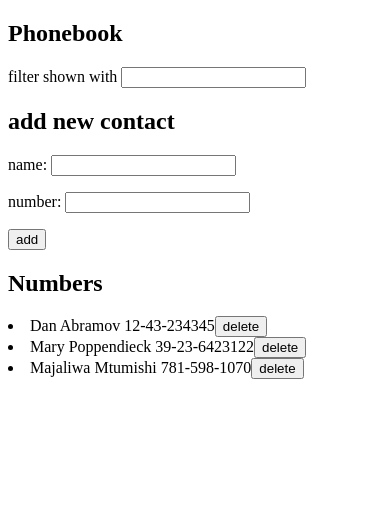
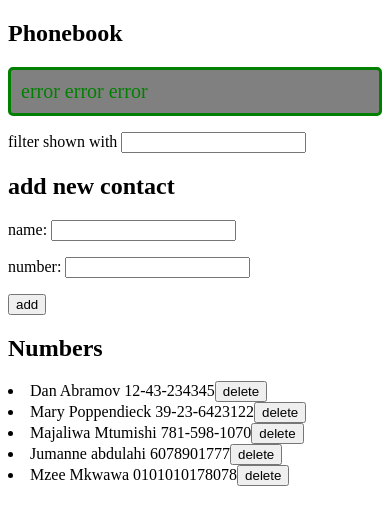
Before and after one commit to iskm/stack, a React (Create React App) app in the folder part2/phonebook/: page / in a window 390 px wide. Shown: the top 524 px of the page. Built offline with nearby package versions, Linux system fonts and the light colour scheme; data requests are answered from the project's data file.

Commit message:
ex2.16 added custom component to display status of phonebook

```diff
--- a/part2/phonebook/db.json
+++ b/part2/phonebook/db.json
@@ -14,6 +14,16 @@
       "name": "Majaliwa Mtumishi",
       "id": 5,
       "number": "781-598-1070"
+    },
+    {
+      "name": "Jumanne abdulahi",
+      "number": "6078901777",
+      "id": 6
+    },
+    {
+      "name": "Mzee Mkwawa",
+      "number": "0101010178078",
+      "id": 7
     }
   ]
 }
--- a/part2/phonebook/src/App.js
+++ b/part2/phonebook/src/App.js
@@ -50,11 +50,24 @@ const Filter = (props) => {
   )
 }
 
+// create component to display error messages
+const Notification = ({message}) => {
+  if (message === null)
+    return null
+
+  return (
+    <div className='error'>
+      {message}
+    </div>
+  )
+}
+
 const App = () => {
   const [persons, setPersons] = useState([])
   const [newName, setNewName] = useState('')
   const [number, setPhoneNumber] = useState('')
   const [searchTerm, setSearchTerm] = useState('')
+  const [errorMessage, setErrorMessage] = useState(`error error error`)
 
   useEffect(() => {
     personService
@@ -75,6 +88,8 @@ const App = () => {
         number: number
       }
       // store new person locally and on the local server
+      setErrorMessage(`Added ${newName}`)
+      setTimeout(() => setErrorMessage('All good'), 5000)
       personService
         .create(newPerson)
         .then(response =>
@@ -96,6 +111,7 @@ const App = () => {
   return (
     <div>
       <h2>Phonebook</h2>
+      <Notification message={errorMessage} />
       <Filter searchTerm={searchTerm} setSearchTerm={setSearchTerm} />
       <h2> add new contact </h2>
       <form onSubmit={addContact}>
--- /dev/null
+++ b/part2/phonebook/src/index.css
@@ -0,0 +1,9 @@
+.error {
+  color: green;
+  font-size: 20px;
+  background: grey;
+  border-style: solid;
+  border-radius: 5px;
+  padding: 10px;
+  margin-bottom: 10px;
+}
```
Also changed, not shown: part2/phonebook/src/index.js (+6 -6 lines).
